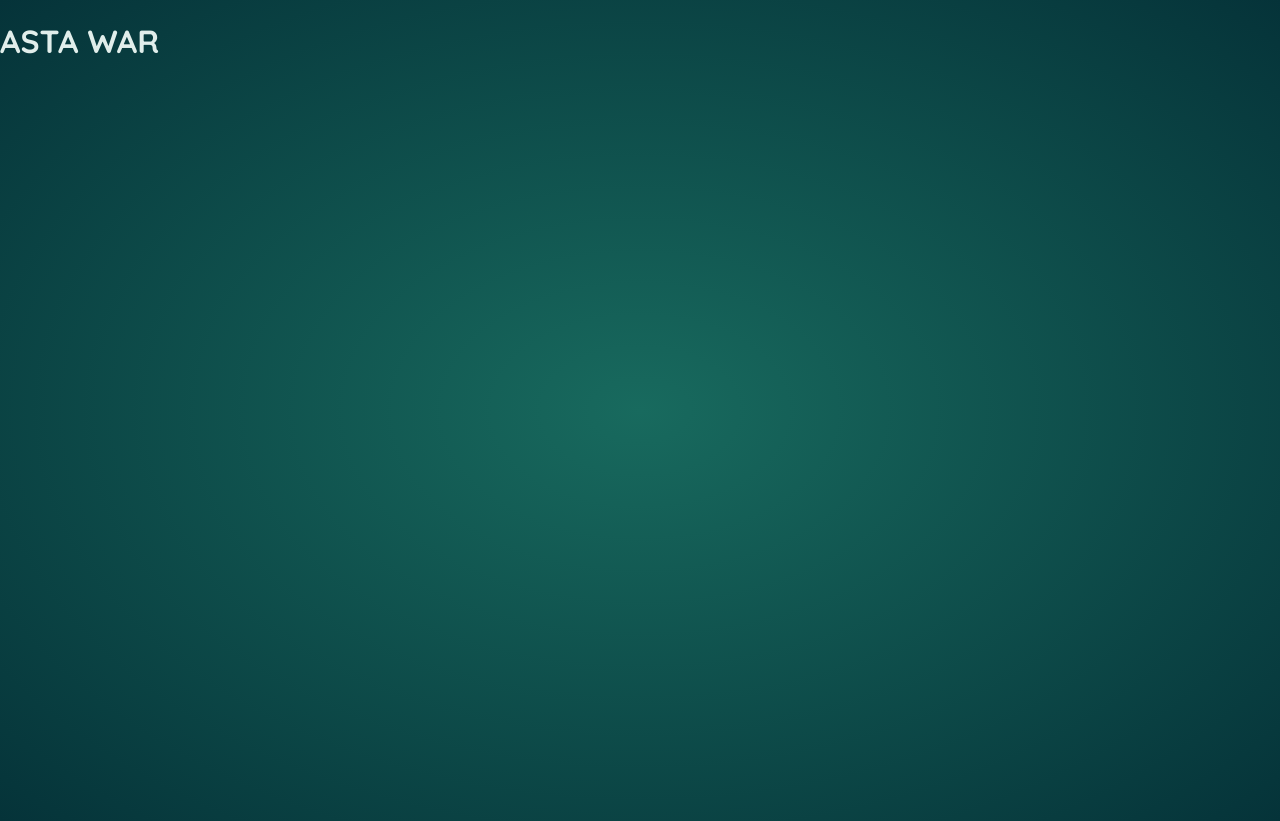
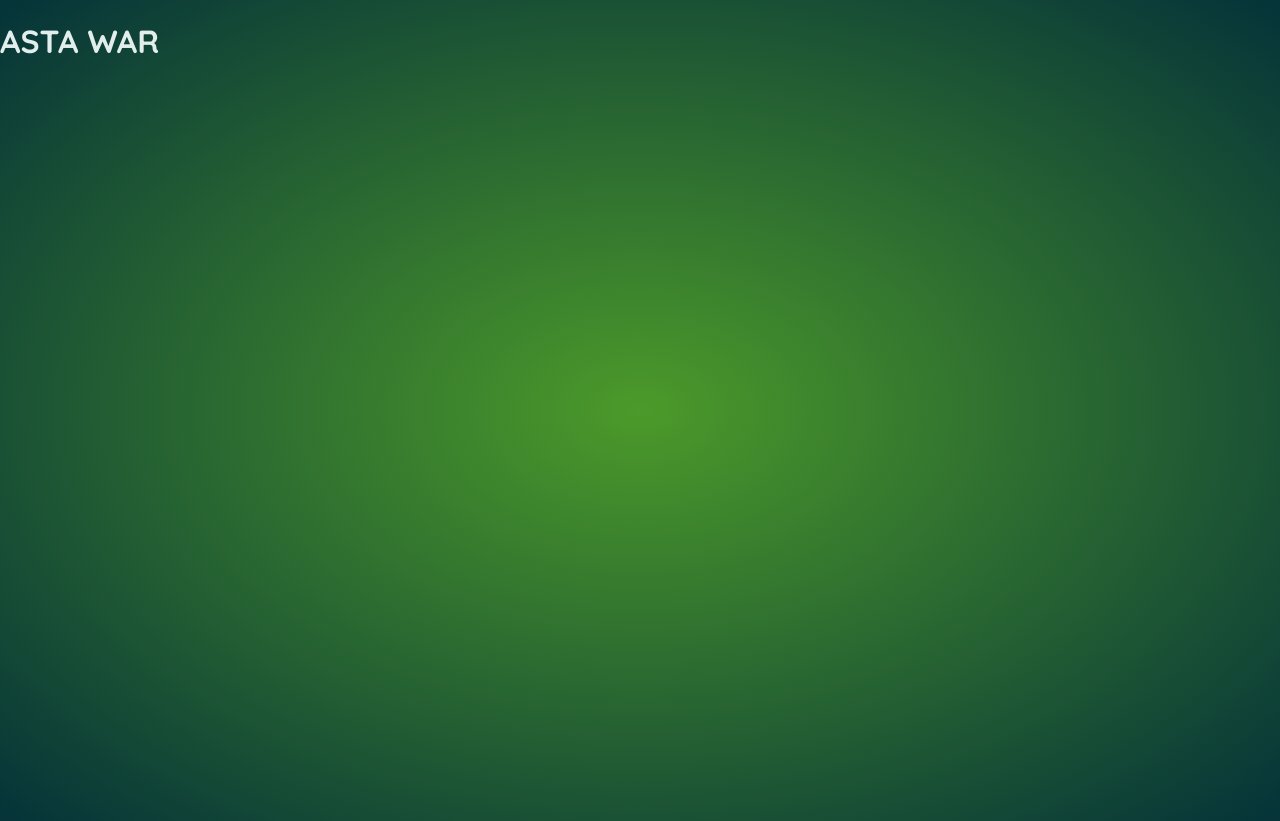
Before and after one commit to danielecomandini/astawar, a React (Vite) app: page / in a window 1280 px wide. Built offline with nearby package versions, Linux system fonts and the light colour scheme; a web font is replaced by a local one.

Commit message:
Titolo e colore di sfondo

```diff
--- a/index.html
+++ b/index.html
@@ -4,7 +4,7 @@
     <meta charset="UTF-8" />
     <link rel="icon" type="image/svg+xml" href="/vite.svg" />
     <meta name="viewport" content="width=device-width, initial-scale=1.0" />
-    <title>Refs & Portals</title>
+    <title>ASTAWAR</title>
   </head>
   <body>
     <div id="root"></div>
--- a/src/index.css
+++ b/src/index.css
@@ -9,7 +9,7 @@ body {
   font-family: 'Quicksand', sans-serif;
   -webkit-font-smoothing: antialiased;
   -moz-osx-font-smoothing: grayscale;
-  background: radial-gradient(#186a5e, #053339);
+  background: radial-gradient(#4C9A2A, #053339);
   color: #e1eeeb;
   min-height: 100vh;
 }
```
